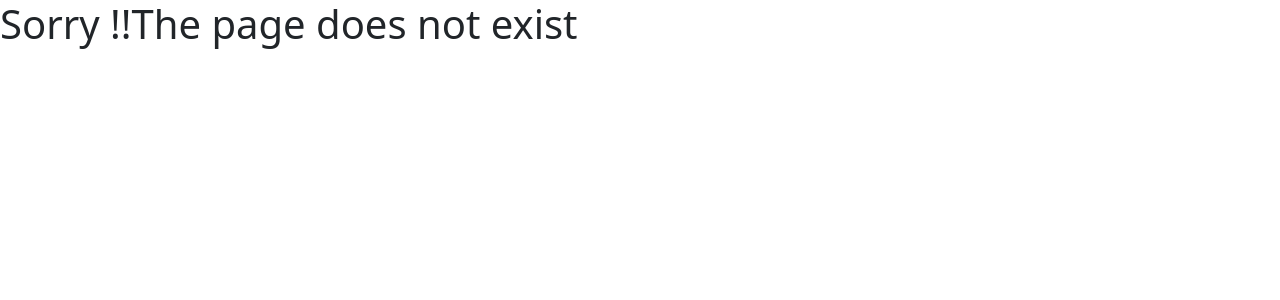
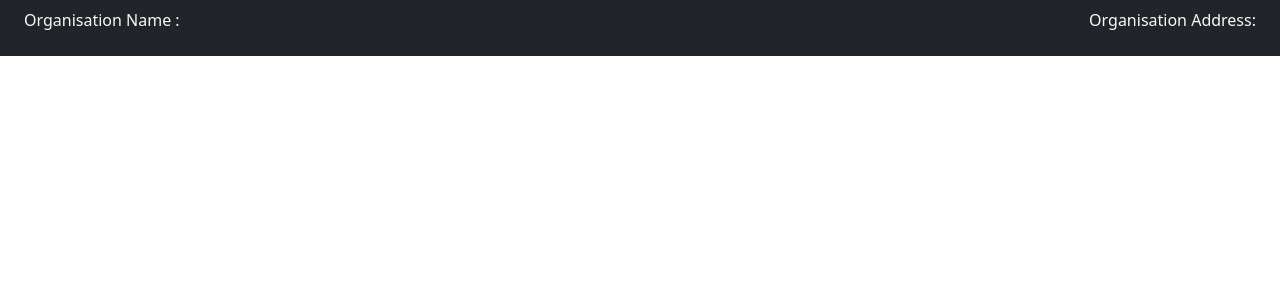
Before and after one commit to justforstack/app_front_end, a React (Create React App) app: page /add-location-dashboard in a window 1280 px wide. Shown: the top 300 px of the page. Built offline with nearby package versions, Linux system fonts and the light colour scheme.

Commit message:
hamburger menu and loc page added

```diff
--- a/package.json
+++ b/package.json
@@ -3,6 +3,8 @@
   "version": "0.1.0",
   "private": true,
   "dependencies": {
+    "@material-ui/core": "^4.12.4",
+    "@material-ui/icons": "^4.11.3",
     "@testing-library/jest-dom": "^5.16.4",
     "@testing-library/react": "^13.2.0",
     "@testing-library/user-event": "^13.5.0",
--- a/src/App.js
+++ b/src/App.js
@@ -3,7 +3,6 @@ import React from 'react';
 import "../node_modules/bootstrap/dist/css/bootstrap.min.css";
 import { BrowserRouter as Router, Route, Routes } from 'react-router-dom';
 // import axios from 'axios';
-
 
 //import components
 import About from './components/globalViews/About';
@@ -13,6 +12,7 @@ import Login from './components/globalViews/Login';
 import AddOrganisation from './components/OrganizationTemplates/AddOrganisation';
 import Dashboard from './components/OrganizationTemplates/Dashboard';
 import PageNotFound from './PageNotFound'
+import AddLocationDashboard from './components/OrganizationTemplates/AddLocationDashboard'
 
 const App = () => {
 
@@ -26,6 +26,7 @@ const App = () => {
           <Route exact path="/login" element={<Login />}/>
           <Route exact path="/add-organization" element={<AddOrganisation />} />
           <Route exact path="/dash-board" element={<Dashboard meta={12} />} />
+          <Route exact path="/add-location-dashboard" element={<AddLocationDashboard/>} />
           <Route path="*" element={<PageNotFound/>}/>
         </Routes>
       </div>
--- /dev/null
+++ b/src/components/Headers/EnterpriseHeader.js
@@ -0,0 +1,22 @@
+import React from 'react'
+
+const EnterpriseHeader = ({organizationName,organizationAddress}) => {
+    return (
+        <>
+            <div className="col-md-12 d-none d-md-block position-fixed">
+                <nav className="navbar navbar-expand-lg navbar-dark bg-dark">
+                    <div className="container-fluid">
+                        <div>
+                            <p className="text-light ">Organisation Name : {organizationName}</p>
+                        </div>
+                        <div>
+                            <p className="text-light mr-3">Organisation Address: {organizationAddress}</p>
+                        </div>
+                    </div>
+                </nav>
+            </div>
+        </>
+    )
+}
+
+export default EnterpriseHeader
--- a/src/components/OrganizationTemplates/AddEnterprise.js
+++ b/src/components/OrganizationTemplates/AddEnterprise.js
@@ -63,7 +63,7 @@ const AddEnterprise = ({organizationData}) => {
         <>
             <p className="mt-3">
                 <a className="btn btn-primary" data-bs-toggle="collapse" href="#addEnterpreise" role="button" aria-expanded="false" aria-controls="collapseExample">
-                    Add new Enterpreise
+                    Add new Enterprise
                 </a>
             </p>
             <div className="collapse" id="addEnterpreise">
--- /dev/null
+++ b/src/components/OrganizationTemplates/AddLocationDashboard.js
@@ -0,0 +1,24 @@
+import React from 'react';
+import EnterpriseHeader from '../Headers/EnterpriseHeader'
+function AddLocationDashboard(props) {
+    const addLocation=()=>{
+
+    }
+    return (
+        <div>
+            <EnterpriseHeader/>
+            <button onClick={addLocation}>Add Locations</button>
+            <table>
+                <tbody>
+                        <tr>
+                        <td> Location Name</td>
+                        <td>  Location Address</td>
+                        </tr>
+                </tbody>
+            </table>
+
+        </div>
+    );
+}
+
+export default AddLocationDashboard;
--- a/src/components/OrganizationTemplates/ShowEnterprises.js
+++ b/src/components/OrganizationTemplates/ShowEnterprises.js
@@ -1,9 +1,10 @@
 import React from 'react'
 import { Table } from 'reactstrap'
 import AddEnterprise from './AddEnterprise'
+import { useNavigate } from 'react-router-dom';
 const ShowEnterprises = ({ orgData }) => {
     console.log(orgData)
-
+    const navigate = useNavigate();
     return (
         <>
             <AddEnterprise organizationData={orgData} />
@@ -36,9 +37,15 @@ const ShowEnterprises = ({ orgData }) => {
                                     <td>{orgData.enterprises[key].enterpriseCode}</td>
                                     <td>{orgData.enterprises[key].enterpriseName}</td>
                                     <td>{orgData.enterprises[key].enterpriseAddress}</td>
+                                    <td><button className="btn btn-primary"
+                                    onClick={()=>{navigate("/add-location-dashboard")}}>
+                                        Add location</button></td>
                                 </tr>
                             ))
                         }
+
+
+
                 </tbody>
             </Table>
 
--- a/src/components/templates/Sidebar.js
+++ b/src/components/templates/Sidebar.js
@@ -1,26 +1,66 @@
-import React from 'react'
+import React,{useState} from 'react'
 import {Nav } from 'react-bootstrap'
 import './CSS/Sidebar.css';
+import {makeStyles} from "@material-ui/core/styles"
+import AppBar from "@material-ui/core/AppBar"
+import MenuIcon from '@material-ui/icons/Menu';
+import Typography from "@material-ui/core/Typography"
+import Toolbar from "@material-ui/core/Toolbar"
+import ListItemText from "@material-ui/core/ListItemText"
+import ListItem from "@material-ui/core/ListItem"
+import List from "@material-ui/core/List"
+import Link from "@material-ui/core/Link"
+import SwipeableDrawer from "@material-ui/core/SwipeableDrawer"
+import IconButton from "@material-ui/core/IconButton"
+import ChevronLeftIcon from "@material-ui/icons/ChevronLeft"
+import Divider from "@material-ui/core/Divider"
+import Hidden from "@material-ui/core/Hidden"
+const navigationLinks=[
+  {name:"Dashboard",href:""} ,
+  {name:"Accounts Details",href:""},
+  {name:"Customer Details",href:""}
+];
+const useStyles=makeStyles((theme)=>(
+  {
+    link:{
+      marginRight:20,
+    }
+  }
+))
 
 const Sidebar = props => {
+  const styles = useStyles();
+  const [open, setOpen] =useState(false);
+
+
   return (
     <>
-      <Nav  className="d-none d-md-block text-light bg-dark sidebar"
-            activeKey="/home"
-            /* onSelect={selectedKey => alert(`selected ${selectedKey}`)}*/>
-            <div className="sidebar-sticky"></div>
-            <Nav.Item>
-                <Nav.Link className="btn btn-secondary m-3" href="/dash-board">Dashboard</Nav.Link>
-            </Nav.Item>
-            <Nav.Item>
-                <Nav.Link className="btn btn-secondary m-3" href="/">Accounts Details</Nav.Link>
-            </Nav.Item>
-            <Nav.Item>
-                <Nav.Link className="btn btn-secondary m-3" href="/">Customer Details</Nav.Link>
-            </Nav.Item>
+    <Hidden>
+      <IconButton><MenuIcon onClick={()=>setOpen(true)}/></IconButton>
+    </Hidden>
+      <SwipeableDrawer anchor="left" open={open} onOpen={()=>setOpen(true)} onClose={()=>setOpen(false)}>
+        <div>
+        <IconButton><ChevronLeftIcon onClick={()=>setOpen(false)}/></IconButton>
+        </div>
+        <Divider/>
+        {navigationLinks.map((item)=>(
+      <ListItem>
+         <Link
+          className={styles.link}
+            color="textPrimary"
+            variant="button"
+            underline="none"
+            href={item.href}>
+              {item.name}
+         </Link>
+      </ListItem>
 
-      </Nav>
-    </>
+
+    ))}
+
+      </SwipeableDrawer>
+
+</>
   )
 }
 
```
Also changed, not shown: 1 other file (tests, documents, lock files or other folders).
